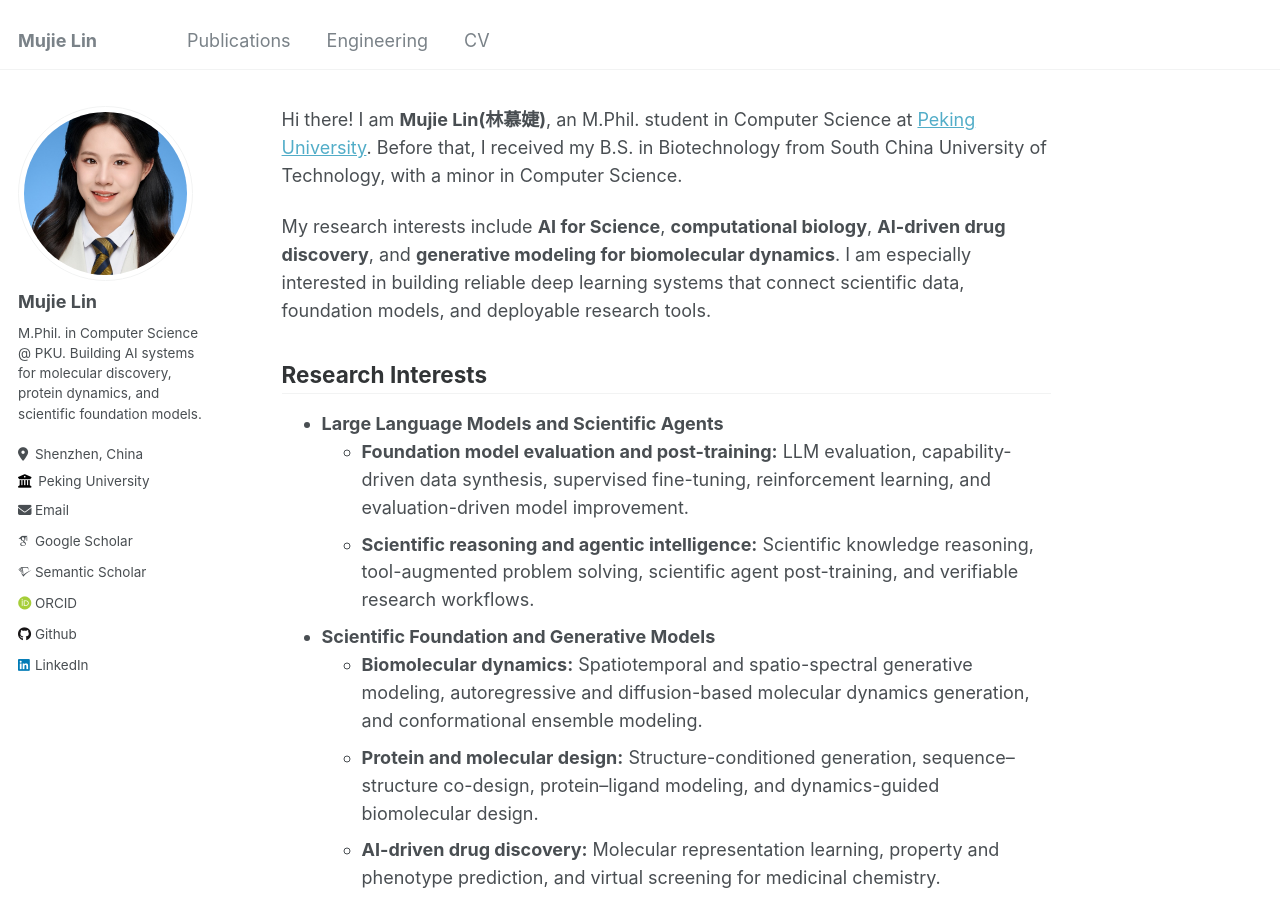
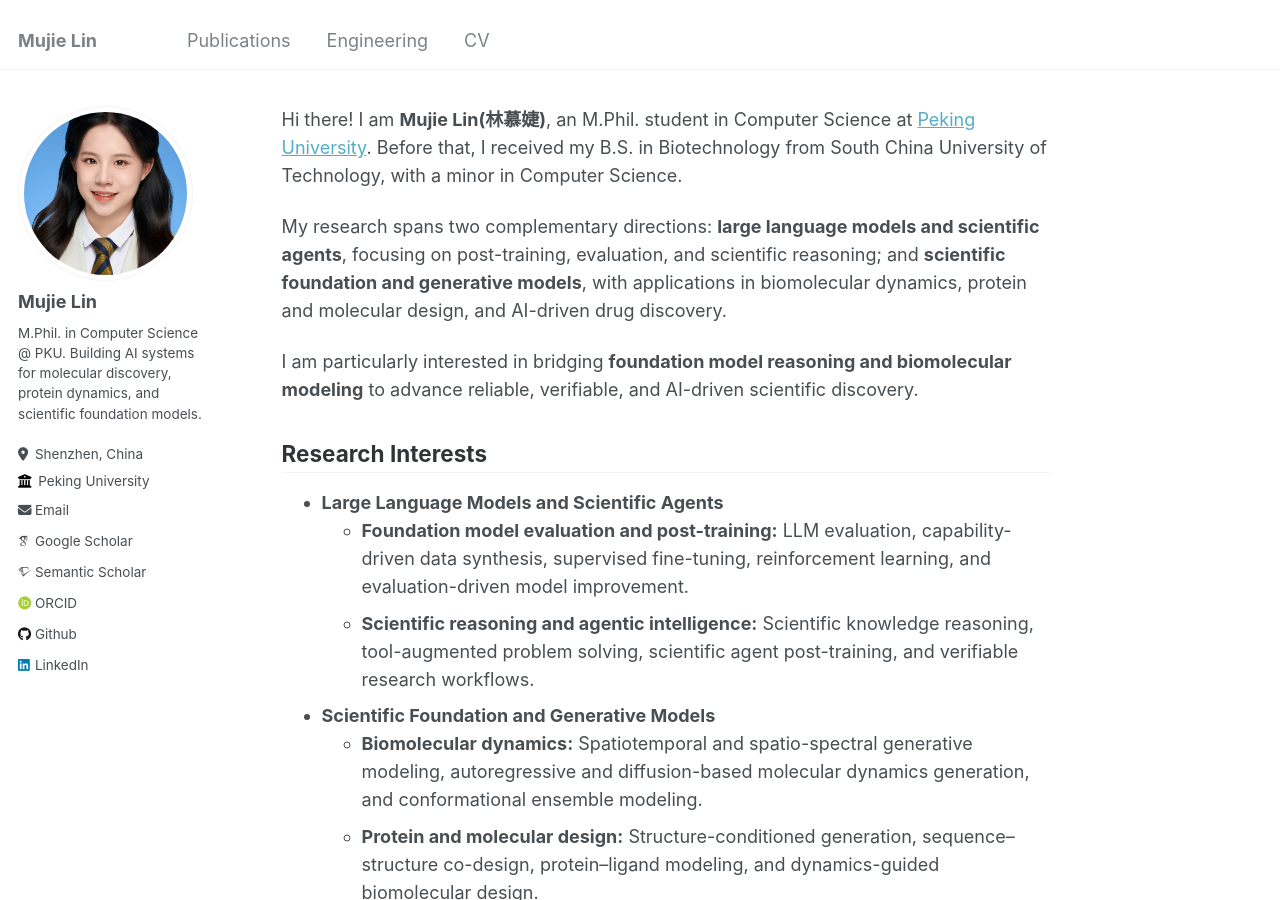
Before and after one commit to Linmj-Judy/Linmj-Judy.github.io, a Jekyll site: the page built from _pages/about.md, in a window 1280 px wide and 900 px high. Built offline with Jekyll 4.4.1, drawn with Linux system fonts in a browser that asks for light colours; some web fonts are replaced.

Commit message:
Rewrite homepage research summary around the two research directions
Co-Authored-By: Claude Code <noreply@anthropic.com>

```diff
--- a/_pages/about.md
+++ b/_pages/about.md
@@ -11,7 +11,9 @@ redirect_from:
 
 Hi there! I am **Mujie Lin(林慕婕)**, an M.Phil. student in Computer Science at [Peking University](https://www.pku.edu.cn/). Before that, I received my B.S. in Biotechnology from South China University of Technology, with a minor in Computer Science.
 
-My research interests include **AI for Science**, **computational biology**, **AI-driven drug discovery**, and **generative modeling for biomolecular dynamics**. I am especially interested in building reliable deep learning systems that connect scientific data, foundation models, and deployable research tools.
+My research spans two complementary directions: **large language models and scientific agents**, focusing on post-training, evaluation, and scientific reasoning; and **scientific foundation and generative models**, with applications in biomolecular dynamics, protein and molecular design, and AI-driven drug discovery.
+
+I am particularly interested in bridging **foundation model reasoning and biomolecular modeling** to advance reliable, verifiable, and AI-driven scientific discovery.
 
 <!-- ## Research Interest
 
```
